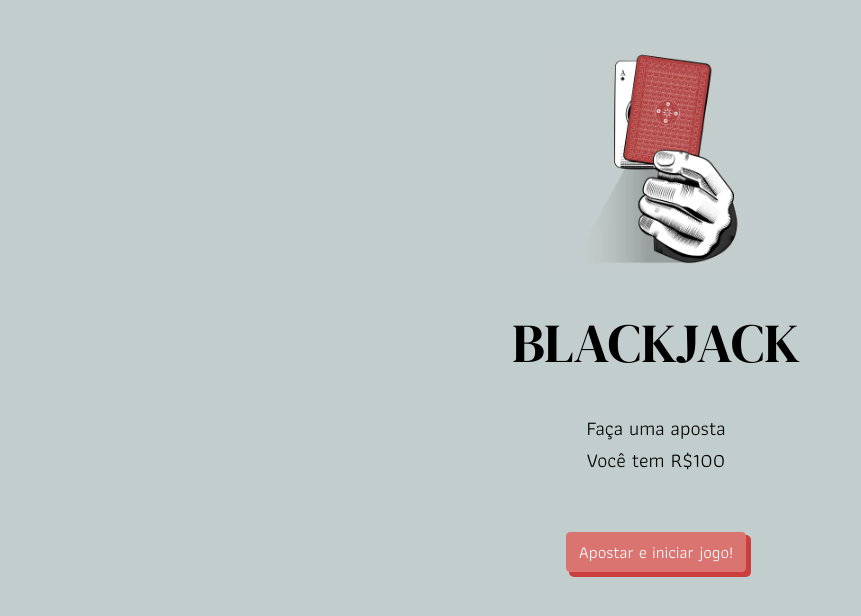
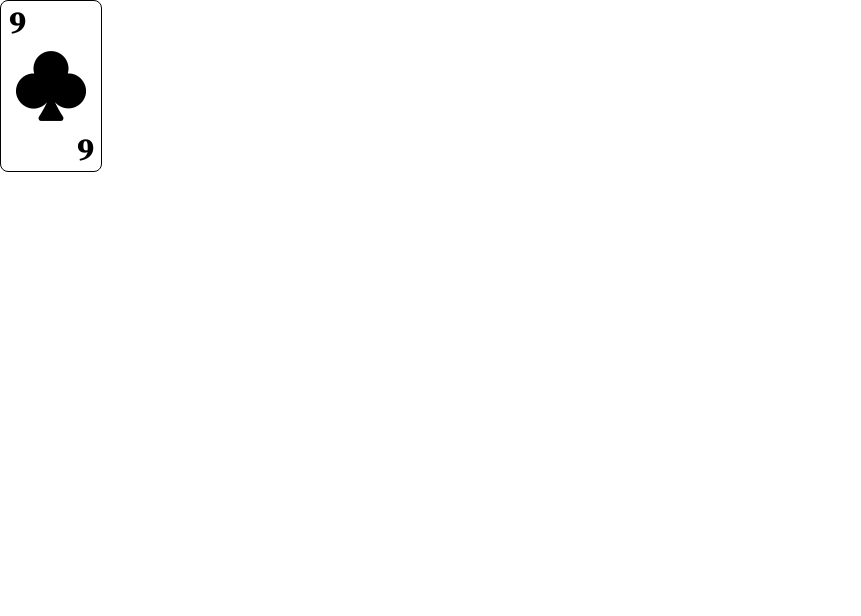
Before and after one commit to luismenslin/blackjack, a React (Create React App) app: page / in a window 1280 px wide. Shown: the top 616 px of the page, without its empty margins (0-861 px from the left). Built offline with nearby package versions, Linux system fonts and the light colour scheme.

Commit message:
feat: criando front-end da carta

```diff
--- a/public/index.html
+++ b/public/index.html
@@ -7,6 +7,7 @@
     <link rel="preconnect" href="https://fonts.gstatic.com" crossorigin>
     <link href="https://fonts.googleapis.com/css2?family=DM+Serif+Display:ital@0;1&display=swap" rel="stylesheet">
     <link href="https://fonts.googleapis.com/css2?family=Athiti:wght@200;300;400;500;600;700&family=DM+Serif+Display:ital@0;1&display=swap" rel="stylesheet">
+    <link rel="stylesheet" href="https://cdn.jsdelivr.net/npm/bootstrap-icons@1.11.3/font/bootstrap-icons.min.css">
     <meta name="viewport" content="width=device-width, initial-scale=1" />
     <meta name="theme-color" content="#000000" />
     <meta
--- /dev/null
+++ b/src/App/Components/Card/Card.module.scss
@@ -0,0 +1,40 @@
+.card {
+    background-color: #ffffff;
+    border: 1px solid black;
+    height: 170px;
+    width: 100px;
+    display: flex;
+    flex-direction: column;
+    justify-content: space-around;
+    align-items: center;
+    text-align: center;
+    position: relative;
+    border-radius: 0.5rem;
+
+    .numberTop {
+        font-family: "DM Serif Display", serif;
+        font-weight: bold;
+        font-size: 30px;
+        background-color: #ffffff;
+        position: absolute;
+        margin-top: 0;
+        top: 1px;
+        left: 8px;
+    }
+
+    .numberBottom {
+        font-family: "DM Serif Display", serif;
+        font-weight: bold;
+        font-size: 30px;
+        background-color: #ffffff;
+        position: absolute;
+        margin-top: 0;
+        bottom: 1px;
+        right: 8px;
+    }
+
+    .suit {
+        font-size: 80px;
+        background-color: #ffffff;
+    }
+}
--- a/src/App/Components/Card/Card.tsx
+++ b/src/App/Components/Card/Card.tsx
@@ -1,9 +1,20 @@
-import "./Card.css"
+import styles from  "./Card.module.scss"
+import Suit from "../Suit";
+import React from "react";
+
 
 const Card = () => {
     return (
-        <div>
-            <p>oi</p>
+        <div className={styles.card}>
+            <div className={styles.numberTop}>
+                <div>9</div>
+            </div>
+            <div className={styles.suit}>
+                <Suit suit={"clubs"}/>
+            </div>
+            <div className={styles.numberBottom}>
+                <div>9</div>
+            </div>
         </div>
     )
 }
--- /dev/null
+++ b/src/App/Components/Suit/Suit.tsx
@@ -0,0 +1,33 @@
+import styles from "./Suit.module.scss"
+
+interface suitProps {
+    suit: string
+}
+
+const Suit = ({suit}: suitProps) => {
+    return (
+        <>
+            {suit === "clubs" && (
+                <div className="suit">
+                    <i style={{color: "black"}} className="bi bi-suit-club-fill"></i>
+                </div>
+            )}
+            {suit === "hearts" && (
+                <div className="suit">
+                    <i style={{color: "red"}} className="bi bi-suit-heart-fill"></i>
+                </div>
+            )}
+            {suit === "spades" && (
+                <div className="suit">
+                    <i style={{color: "black"}} className="bi bi-suit-spade-fill"></i>
+                </div>
+            )}
+            {suit === "diamond" && (
+                <div className="suit">
+                    <i style={{color: "red"}} className="bi bi-suit-diamond-fill"></i>
+                </div>
+            )}
+        </>
+    )
+}
+export default Suit
--- /dev/null
+++ b/src/App/Components/Suit/index.tsx
@@ -0,0 +1,3 @@
+import Suit from "./Suit"
+
+export default Suit
--- a/src/App/MainPage.tsx
+++ b/src/App/MainPage.tsx
@@ -1,18 +1,22 @@
 import './MainPage.module.scss';
 import {useState} from "react";
 import GameNotStarted from "./Components/GameNotStarted";
+import Card from "./Components/Card";
 
 const MainPage = () => {
   const [isGameStarted, setIsGameStarted] = useState(false);
-
-  return (
-      <>
+/*
+*
+* <>
         {!isGameStarted &&
             <div>
-              <GameNotStarted/>
+                <GameNotStarted/>
             </div>
         }
       </>
+* */
+  return (
+      <Card/>
   )
 }
 
```
Also changed, not shown: src/App/Components/Suit/Suit.module.scss (added).
